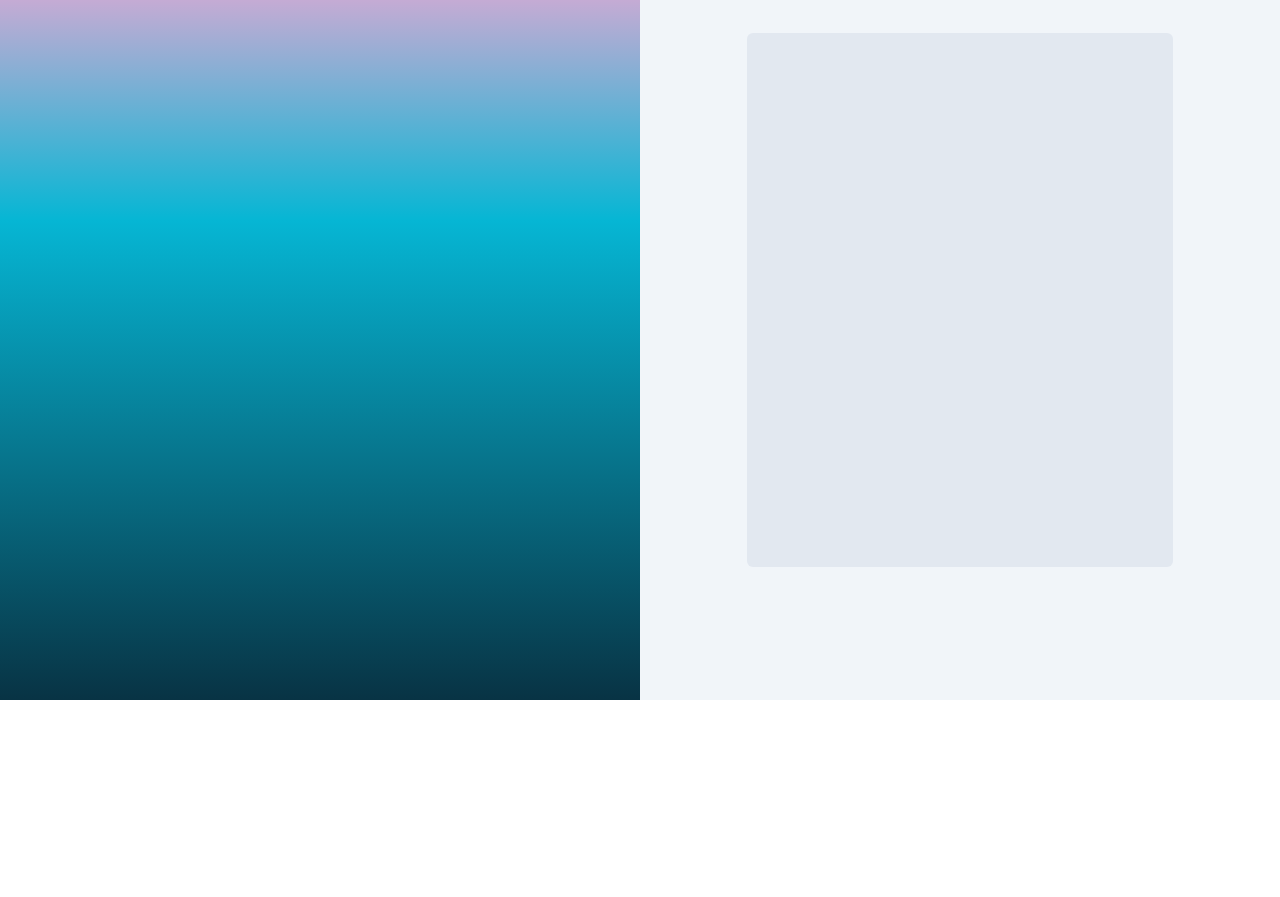
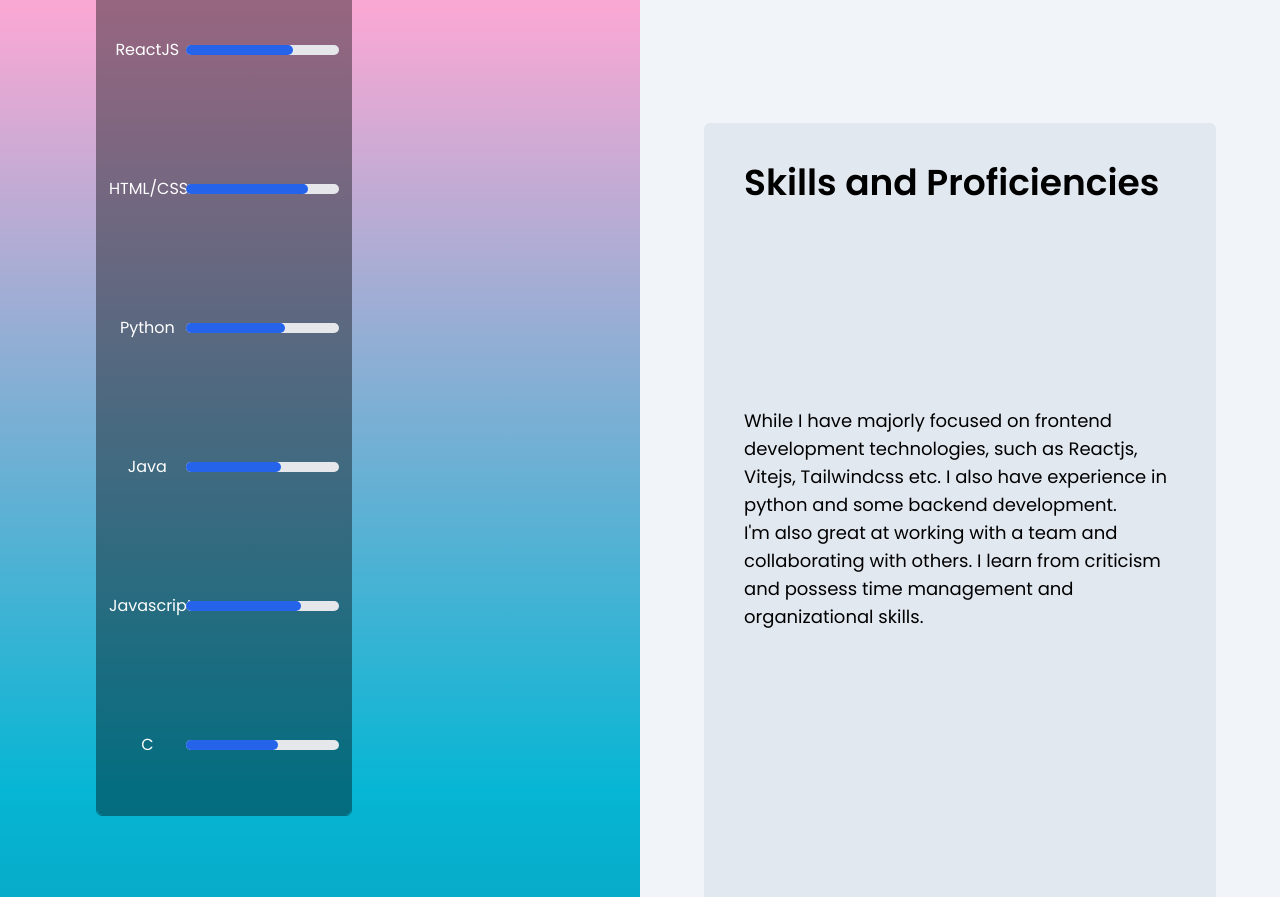
Before and after one commit to Siddharth-afk/Personal_site, a React (Vite) app in the folder portfolio/: page / in a window 1280 px wide. Shown: the part 900-1797 px from the top of the page. Before the commit the page ends 1600 px from the top, so only its background shows below. Built offline with nearby package versions, Linux system fonts and the light colour scheme; a web font is replaced by a local one.

Commit message:
completed the skills section of my portfolio

```diff
--- a/portfolio/src/Aboutme.jsx
+++ b/portfolio/src/Aboutme.jsx
@@ -1,12 +1,172 @@
 const Aboutme = () => {
   return (
     <div className="grid grid-cols-2 h-[100vh] w-[100vw]">
-      <div className='bg-gradient-to-b from-pink-300 from-5% via-cyan-500 via-40% to-cyan-950 h-full w-full'>
-          <p>hello world</p>
+
+      <div className='bg-gradient-to-b from-pink-300 from-5% via-cyan-500 via-40% to-cyan-950 h-full w-full flex'>
+        <div className="grid grid-rows-2 gap-0 w-full h-full">
+
+            <div className="flex w-2/5 h-[75%] border-solid border-[1px] rounded-md border-black-transparent ml-24 mt-20">
+              <div className="flex w-full h-full bg-black-transparent rounded-md">
+                <div className="grid grid-rows-6 mx-2 mb-2 w-full h-full opacity-100">
+
+                  <div className="grid grid-cols-3 px-1">
+                    <div className="col-span-1 my-auto text-center">
+                      <p className="text-white">ReactJS</p>
+                    </div>
+                    <div className="col-span-2 w-full bg-gray-200 rounded-full h-2.5 dark:bg-gray-700 my-auto">
+                      <div className="bg-blue-600 h-2.5 rounded-full w-[70%]"></div>
+                    </div>
+                  </div>
+
+                  <div className="grid grid-cols-3 px-1">
+                    <div className="col-span-1 my-auto text-center">
+                      <p className="text-white">HTML/CSS</p>
+                    </div>
+                    <div className="col-span-2 w-full bg-gray-200 rounded-full h-2.5 dark:bg-gray-700 my-auto">
+                      <div className="bg-blue-600 h-2.5 rounded-full w-[80%]"></div>
+                    </div>
+                  </div>
+
+                  <div className="grid grid-cols-3 px-1">
+                    <div className="col-span-1 my-auto text-center">
+                      <p className="text-white">Python</p>
+                    </div>
+                    <div className="col-span-2 w-full bg-gray-200 rounded-full h-2.5 dark:bg-gray-700 my-auto">
+                      <div className="bg-blue-600 h-2.5 rounded-full w-[65%]"></div>
+                    </div>
+                  </div>
+
+                  <div className="grid grid-cols-3 px-1">
+                    <div className="col-span-1 my-auto text-center">
+                      <p className="text-white">Java</p>
+                    </div>
+                    <div className="col-span-2 w-full bg-gray-200 rounded-full h-2.5 dark:bg-gray-700 my-auto">
+                      <div className="bg-blue-600 h-2.5 rounded-full w-[62%]"></div>
+                    </div>
+                  </div>
+
+                  <div className="grid grid-cols-3 px-1">
+                    <div className="col-span-1 my-auto text-center">
+                      <p className="text-white">Javascript</p>
+                    </div>
+                    <div className="col-span-2 w-full bg-gray-200 rounded-full h-2.5 dark:bg-gray-700 my-auto">
+                      <div className="bg-blue-600 h-2.5 rounded-full w-[75%]"></div>
+                    </div>
+                  </div>
+
+                  <div className="grid grid-cols-3 px-1">
+                    <div className="col-span-1 my-auto text-center">
+                      <p className="text-white">C</p>
+                    </div>
+                    <div className="col-span-2 w-full bg-gray-200 rounded-full h-2.5 dark:bg-gray-700 my-auto">
+                      <div className="bg-blue-600 h-2.5 rounded-full w-[60%]"></div>
+                    </div>
+                  </div>
+
+                </div>
+              </div>
+            </div>
+
+            <div className="flex w-full h-full">
+              <div className="flex w-2/4 h-4/5 border-solid border-[1px] rounded-md border-black-transparent mt-0 ml-[25%]">
+                <div className="flex w-full h-full bg-black-transparent rounded-md">
+
+                <div className="grid grid-rows-4 mx-2 mb-2 w-full h-full opacity-100">
+
+                  <div className="grid grid-cols-3 px-1">
+                    <div className="col-span-1 my-auto text-center">
+                      <p className="text-blue-500">Communication</p>
+                    </div>
+                    <div className="col-span-2 w-full bg-gray-200 rounded-full h-2.5 dark:bg-gray-700 my-auto">
+                      <div className="bg-white h-2.5 rounded-full w-[85%]"></div>
+                    </div>
+                  </div>
+
+                  <div className="grid grid-cols-3 px-1">
+                    <div className="col-span-1 my-auto text-center">
+                      <p className="text-blue-500">Teamwork</p>
+                    </div>
+                    <div className="col-span-2 w-full bg-gray-200 rounded-full h-2.5 dark:bg-gray-700 my-auto">
+                      <div className="bg-white h-2.5 rounded-full w-[80%]"></div>
+                    </div>
+                  </div>
+
+                  <div className="grid grid-cols-3 px-1">
+                    <div className="col-span-1 my-auto text-center">
+                      <p className="text-blue-500">Decision-making</p>
+                    </div>
+                    <div className="col-span-2 w-full bg-gray-200 rounded-full h-2.5 dark:bg-gray-700 my-auto">
+                      <div className="bg-white h-2.5 rounded-full w-[83%]"></div>
+                    </div>
+                  </div>
+
+                  <div className="grid grid-cols-3 px-1">
+                    <div className="col-span-1 my-auto text-center">
+                      <p className="text-blue-500">Reliability</p>
+                    </div>
+                    <div className="col-span-2 w-full bg-gray-200 rounded-full h-2.5 dark:bg-gray-700 my-auto">
+                      <div className="bg-white h-2.5 rounded-full w-[98%]"></div>
+                    </div>
+                  </div>
+
+
+
+                  </div>
+
+                </div>
+              </div>
+            </div>
+        </div>
       </div>
+
       <div className="bg-slate-100 h-full w-full flex">
-        <div className="flex bg-slate-200 backdrop-blur-sm h-2/3 w-2/3 mx-auto my-auto rounded-md">
+        <div className="flex bg-slate-200 h-4/5 w-4/5 mx-auto my-auto rounded-md px-10 py-10">
+          <div className="grid grid-rows-7 gap-2">
+            <div className="row-start-1 text-left row-end-2">
+              <p className="text-4xl font-semibold">Skills and Proficiencies</p>
+            </div>
+            <div className="row-start-2 row-end-4">
+              <p className="text-lg">While I have majorly focused on frontend development technologies, such as Reactjs, Vitejs, Tailwindcss etc. I also have experience in python and some backend development.</p>
+              <p className="text-lg">I'm also great at working with a team and collaborating with others. I learn from criticism and possess time management and organizational skills.</p>
+            </div>
 
+            <div className="row-start-auto row-end-auto">
+              <p className="text-lg">
+                Projects I've worked on:
+              </p>
+              <div className="grid grid-rows-3 gap-1 mt-3 mb-3">
+
+                <div className="grid grid-cols-2 gap-1">
+                  <div>
+                  <a href="https://github.com/Siddharth-afk/StockMarketSentimentAnalysis" target="_blank" rel="noreferrer"><span className="font-semibold">Stock Market Sentiment Analysis</span></a>
+                  </div>
+                  <div>
+                    <p className="text-md">ReactJS · Python · Sentiment Analysis</p>
+                  </div>
+                </div>
+
+                <div className="grid grid-cols-2 gap-1">
+                  <div>
+                  <a href="https://siddharth-afk.github.io/The-Simon-Game/" target="_blank" rel="noreferrer"><span className="font-semibold">The Simon Game</span></a>
+                  </div>
+                  <div>
+                    <p className="text-md">Javascript · HTML · CSS</p>
+                  </div>
+                </div>
+
+                <div className="grid grid-cols-2 gap-1">
+                  <div>
+                  <a href="https://github.com/Siddharth-afk/twitter-sentiment-analysis" target="_blank" rel="noreferrer"><span className="font-semibold">Twitter Sentiment Analysis</span></a>
+                  </div>
+                  <div>
+                    <p className="text-md">Juypter Notebook · Machine Learning · Sentiment Analysis</p>
+                  </div>
+                </div>
+
+              </div>
+              <p>With more to come!</p>
+            </div>
+          </div>
         </div>
       </div>
     </div>
@@ -15,3 +175,14 @@ const Aboutme = () => {
 }
 
 export default Aboutme
+
+/*
+<ul className="list-disc">
+                <a href="https://github.com/Siddharth-afk/StockMarketSentimentAnalysis" target="_blank" rel="noreferrer"><li>Stock Market Sentiment Analysis</li></a>
+                <a href="https://github.com/Siddharth-afk/StockMarketSentimentAnalysis" target="_blank" rel="noreferrer"><li>Stock Market Sentiment Analysis</li></a>
+                <a href="https://github.com/Siddharth-afk/StockMarketSentimentAnalysis" target="_blank" rel="noreferrer"><li>Stock Market Sentiment Analysis</li></a>
+                <a href="https://github.com/Siddharth-afk/StockMarketSentimentAnalysis" target="_blank" rel="noreferrer"><li>Stock Market Sentiment Analysis</li></a>
+              </ul>
+
+              ·
+ */
--- a/portfolio/tailwind.config.js
+++ b/portfolio/tailwind.config.js
@@ -9,6 +9,7 @@ export default {
       colors:{
         'reddish-pink': '#db6363',
         'dark-reddish-pink': '#9f4141',
+        'black-transparent': 'rgb(0,0,0,0.4)',
       },
       keyframes:{
         shake: {
```
